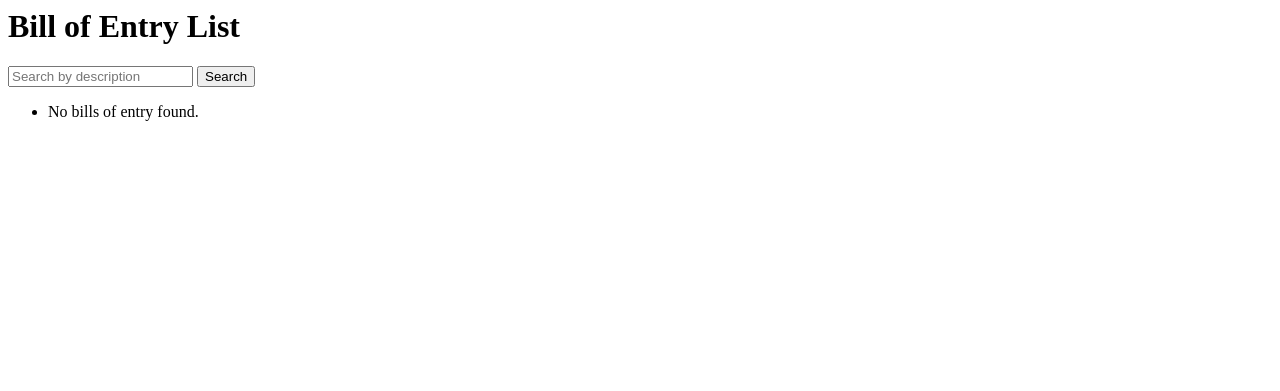
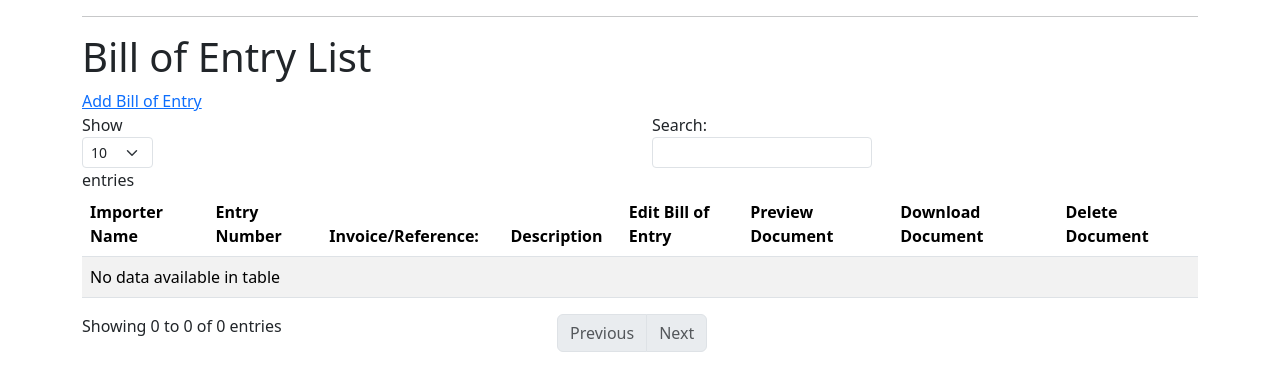
Before and after one commit to Edwardrem/smartFiling, a Django app: template prince_shipping_system/shipping_system/templates/bills/bill_of_entry_list.html in a window 1280 px wide. Shown: the top 391 px of the page. Run offline with Django 3.2, Linux system fonts and the light colour scheme; the template is opened without the code that fills it, so the values that code supplies are empty; some libraries are stand-ins or nearby versions.

Commit message:
finished interactive tables for bill of entries

```diff
--- a/prince_shipping_system/shipping_system/templates/bills/add_bill_of_entry.html
+++ b/prince_shipping_system/shipping_system/templates/bills/add_bill_of_entry.html
@@ -1,4 +1,7 @@
 <!-- add_bill_of_entry.html -->
+{% extends "base.html" %}
+
+{% block content %}
 <h1>Add New Bill of Entry</h1>
 <form method="post" enctype="multipart/form-data">
     {% csrf_token %}
@@ -18,3 +21,4 @@
     <input type="file" name="documents" accept=".pdf, .png, .jpg"><br>
     <input type="submit" value="Add Bill of Entry">
 </form>
+{% endblock %}
--- a/prince_shipping_system/shipping_system/templates/bills/bill_of_entry_list.html
+++ b/prince_shipping_system/shipping_system/templates/bills/bill_of_entry_list.html
@@ -1,29 +1,43 @@
 <!-- bill_of_entry_list.html -->
-<h1>Bill of Entry List</h1>
 
-<form method="get">
-    <input type="text" name="q" placeholder="Search by description">
-    <button type="submit">Search</button>
-</form>
 
-{% if query %}
-    <p>Search results for: "{{ query }}"</p>
-{% endif %}
+{% extends "base.html" %}
 
-<ul>
-    {% for bill_of_entry in bills_of_entry %}
-        <li>{{ bill_of_entry.description }}
-            <strong>Importer Name:</strong> {{ bill_of_entry.importer.name }}<br>
-            <strong>Entry Number:</strong> {{ bill_of_entry.entry_number }}<br>
-            <strong>Invoice/Reference:</strong> {{ bill_of_entry.invoice_reference }}<br>
-            <strong>Description:</strong> {{ bill_of_entry.description }}<br>
-
-            <a href="{% url 'edit_bill_of_entry' bill_of_entry.id %}">Edit</a> |
-            <a href="{% url 'delete_bill_of_entry' bill_of_entry.id %}">Delete</a> |
-            <a href="{% url 'preview_document' bill_of_entry.id %}">Preview</a> |
-            <a href="{% url 'download_document' bill_of_entry.id %}">Download</a>
-        </li>
-    {% empty %}
-        <li>No bills of entry found.</li>
-    {% endfor %}
-</ul>
+{% block content %}
+<h1>Bill of Entry List</h1><a href="{% url 'add_bill_of_entry' %}">Add Bill of Entry</a>
+  <table id="data" class="table table-striped">
+    <thead>
+      <tr>
+        <th>Importer Name</th>
+        <th>Entry Number</th>
+        <th>Invoice/Reference:</th>
+        <th>Description</th>
+        <th>Edit Bill of Entry</th>
+        <th>Preview Document</th>
+        <th>Download Document</th>
+        <th>Delete Document</th>
+      </tr>
+    </thead>
+    <tbody>
+        {% for bill_of_entry in bills_of_entry %}
+        <tr>
+          <td>{{ bill_of_entry.importer.name }}</td>
+          <td>{{ bill_of_entry.entry_number }}</td>
+          <td>{{ bill_of_entry.invoice_reference }}</td>
+          <td>{{ bill_of_entry.description }}</td>
+          <td><a href="{% url 'edit_bill_of_entry' bill_of_entry.id %}">Edit</a> </td>
+          <td><a href="{% url 'preview_document' bill_of_entry.id %}">Preview</a> </td>
+          <td><a href="{% url 'download_document' bill_of_entry.id %}">Download</a></td>
+          <td><a href="{% url 'delete_bill_of_entry' bill_of_entry.id %}">Delete</a></td>
+        </tr>
+      {% endfor %}
+    </tbody>
+  </table>
+{% endblock %}
+{% block scripts %}
+  <script>
+    $(document).ready(function () {
+      $('#data').DataTable();
+    });
+  </script>
+{% endblock %}
--- a/prince_shipping_system/shipping_system/templates/bills/edit_bill_of_entry.html
+++ b/prince_shipping_system/shipping_system/templates/bills/edit_bill_of_entry.html
@@ -1,4 +1,7 @@
 <!-- edit_bill_of_entry.html -->
+{% extends "base.html" %}
+
+{% block content %}
 <h1>Edit Bill of Entry</h1>
 <form method="post" enctype="multipart/form-data">
     {% csrf_token %}
@@ -18,3 +21,4 @@
     <input type="file" name="documents" accept=".pdf, .png, .jpg"><br>
     <input type="submit" value="Update Bill of Entry">
 </form>
+{% endblock %}
```
